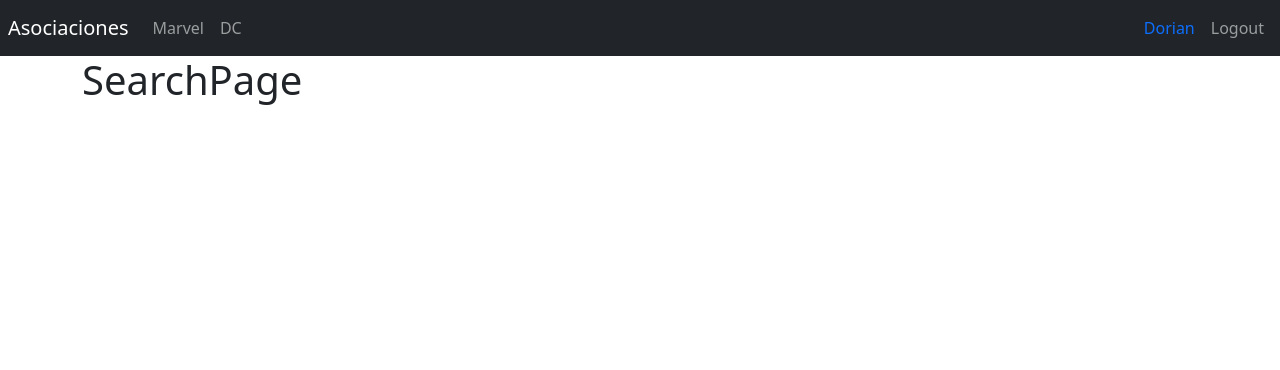
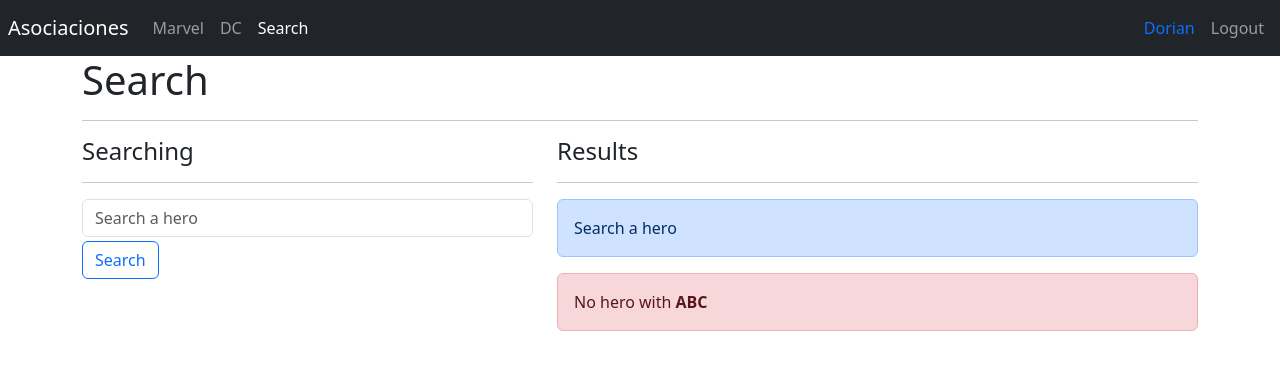
Before and after one commit to SoyDoryam/07-heroes-spa, a React (Vite) app: page /search in a window 1280 px wide. Shown: the top 370 px of the page. Built offline with nearby package versions, Linux system fonts and the light colour scheme.

Commit message:
Diseño de la pantalla de búsqueda

```diff
--- a/src/heroes/pages/SearchPage.jsx
+++ b/src/heroes/pages/SearchPage.jsx
@@ -1,5 +1,36 @@
+import {HeroCard} from '../components';
 export const SearchPage = () => {
   return (
-    <h1>SearchPage</h1>
-  )
-}
+    <>
+      <h1>Search</h1>
+      <hr />
+      <div className="row">
+        <div className="col-5">
+          <h4>Searching</h4>
+          <hr />
+          <form action="">
+            <input
+              type="text"
+              placeholder="Search a hero"
+              className="form-control"
+              name="searchText"
+              autoComplete="off"
+            />
+
+            <button className="btn btn-outline-primary mt-1">Search</button>
+          </form>
+        </div>
+
+        <div className="col-7">
+          <h4>Results</h4>
+          <hr />
+
+          <div className="alert alert-primary">Search a hero</div>
+          <div className="alert alert-danger">No hero with <b>ABC</b></div>
+
+          {/* <HeroCard {...HeroCard}/> */}
+        </div>
+      </div>
+    </>
+  );
+};
--- a/src/ui/components/Navbar.jsx
+++ b/src/ui/components/Navbar.jsx
@@ -45,6 +45,15 @@
                     >
                         DC
                     </NavLink>
+
+
+                    {/* NavLink para la página de Search */}
+                    <NavLink
+                        className={ ({isActive}) => `nav-item nav-link ${isActive ? 'active ': ''}`}
+                        to="/Search"
+                    >
+                        Search
+                    </NavLink>
                 </div>
             </div>
 
```
